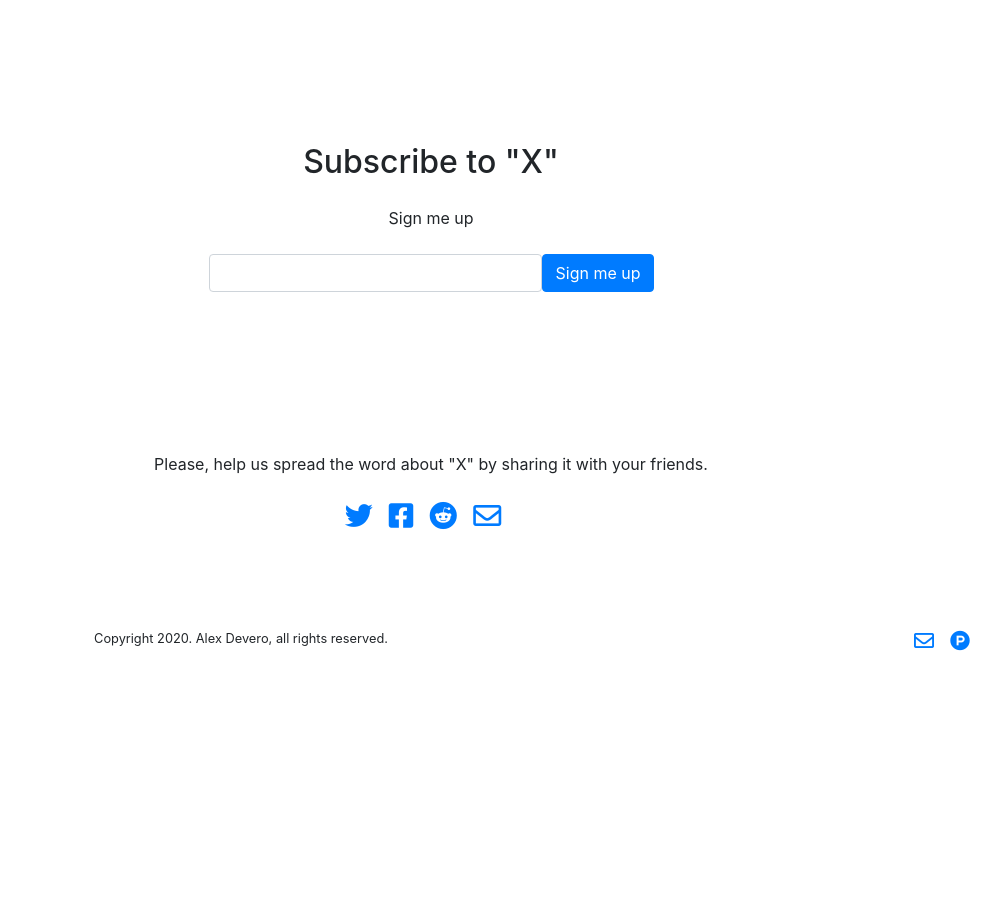
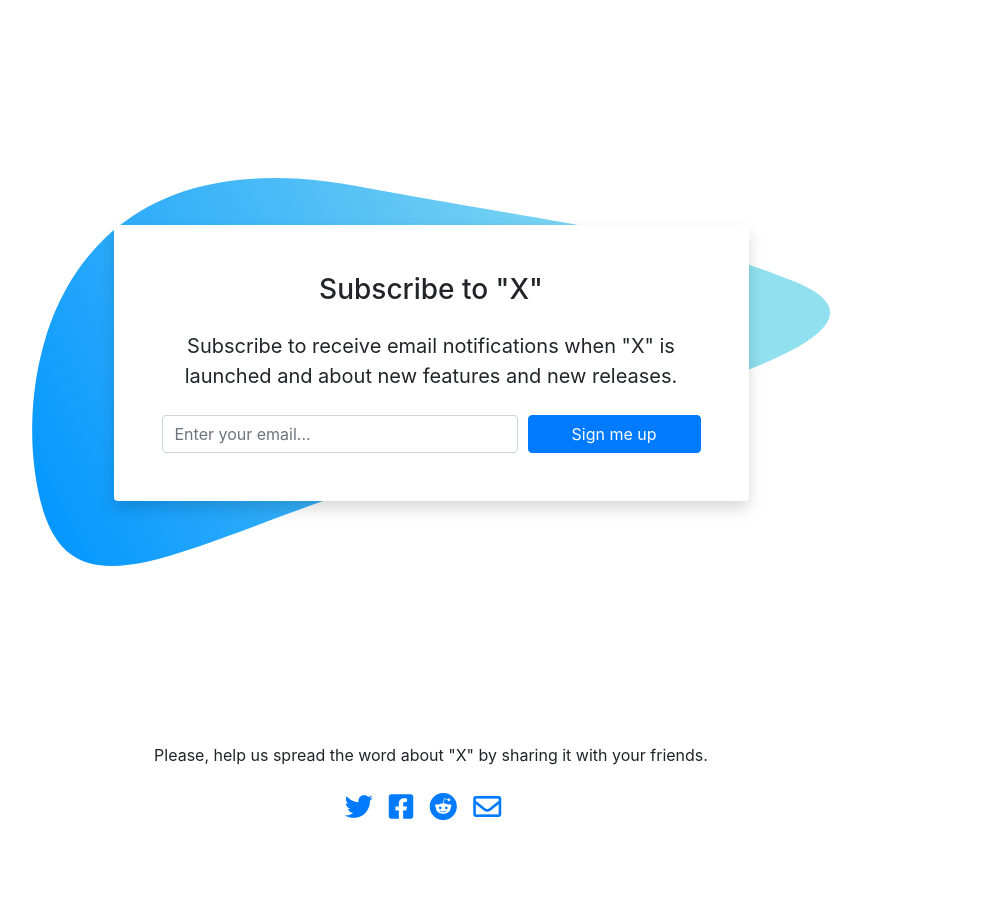
Before and after one commit to alexdevero/mvp-landing-page-template-react, a React (Create React App) app: page / in a window 1280 px wide. Shown: the part 2880-3801 px from the top of the page, without its empty margins (209-1210 px from the left). Before the commit the page ends 3566 px from the top, so only its background shows below. Built offline with nearby package versions, Linux system fonts and the light colour scheme.

Commit message:
Redesign sign up component

```diff
--- a/src/components/sign-up.tsx
+++ b/src/components/sign-up.tsx
@@ -11,34 +11,51 @@ interface SignUpUI {
 }
 
 export const SignUp = (props: SignUpUI) => (
-  <>
-    <h1 className="mt-0 mb-4 h2 text-center">{signUpConfig.signUpHeading}</h1>
+  <div className="row justify-content-center position-relative align-items-center" style={{ minHeight: '440px' }}>
+    <img
+      className="position-absolute"
+      style={{
+        top: '50%',
+        left: '50%',
+        transform: 'translate(-50%, -50%)',
+        width: '800px',
+        maxWidth: '100%',
+        objectFit: 'contain'
+      }}
+      src={require('./../images/sing-up-bcg.svg')}
+      alt=""
+    />
 
-    <p className="m-0 text-center">{signUpConfig.signUpButtonText}</p>
+    <div className="col-md-10 col-lg-8 col-xl-7">
+      <div className="card shadow border-0">
+        <div className="card-body p-5">
+          <h1 className="mt-0 mb-4 h3 text-center">{signUpConfig.signUpHeading}</h1>
 
-    <div className="row justify-content-center mt-4">
-      <div className="col-sm-9 col-md-8 col-lg-6 col-xl-5">
-        <div className="form-inline">
-          <div className="input-group flex-grow-1">
+          <p className="m-0 lead font-weight-normal text-center">{signUpConfig.signUpText}</p>
+
+          <div className="form-inline mt-4 form-row">
+            <div className="col-md-8">
               {/* <div className="input-group-prepend">
                 <div className="input-group-text">@</div>
               </div> */}
 
               <input
                 type="text"
-              className="form-control"
+                className="form-control w-100"
                 id="inlineFormInputGroup"
-              placeholder={signUpConfig.signUpInputPlacehodler}
+                placeholder={signUpConfig.signUpInputPlaceholder}
                 value={props.signUpEmail}
                 onChange={(event) => props.handleSetSignUpEmail(event.currentTarget.value)}
               />
             </div>
 
+            <div className="col-md-4">
               <button
                 type="button"
-            className="btn btn-primary flex-grow-1 flex-md-grow-0 mt-3 mt-md-0"
+                className="btn btn-primary w-100 mt-3 mt-md-0"
                 onClick={props.handleSubmitForm}
               >{signUpConfig.signUpButtonText}</button>
+            </div>
           </div>
 
           {props.successMessage.length > 0 && (
@@ -50,5 +67,6 @@ export const SignUp = (props: SignUpUI) => (
           )}
         </div>
       </div>
-  </>
+    </div>
+  </div>
 )
```
Lines whose indentation alone changed are shown as unchanged.
